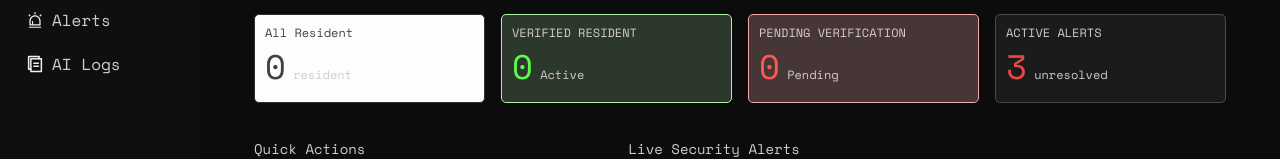
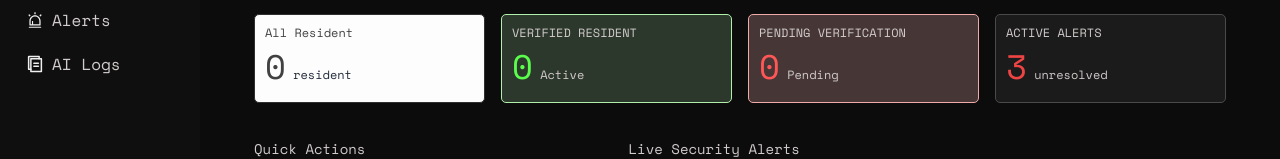
Before and after one commit to Emeey-Lanr/gate-security-FE, a React (Vite) app: page /admin/dashboard in a window 1280 px wide. Shown: the part 194-353 px from the top of the page. Built offline with nearby package versions, Linux system fonts and the light colour scheme.

Commit message:
fix: security modal in admin

```diff
--- a/src/features/admin/pages/AdminDashboard.tsx
+++ b/src/features/admin/pages/AdminDashboard.tsx
@@ -52,7 +52,7 @@ const AdminDashboard = () => {
           <p className="text-xs text-[#414141]">All Resident</p>
           <p>
             <span className="text-[34px] font-light text-[#414141]">0</span>
-            <span className="text-xs"> resident</span>
+            <span className="text-xs text-gray-800"> resident</span>
           </p>
         </div>
 
--- a/src/features/admin/pages/AdminSecurity.tsx
+++ b/src/features/admin/pages/AdminSecurity.tsx
@@ -7,8 +7,12 @@ import { useForm } from "react-hook-form";
 import SearchIcon from "../../../assets/search.svg";
 import Key from "../../../assets/key.svg";
 import { useLoadingStore } from "../../../store/useLoadingStore";
+import { useAdminModalStore } from "../../../store/Admin/useAdminModals";
 
 const AdminSecurity = () => {
+    const toggleSecurityModal = useAdminModalStore(
+      (state) => state.setSecurityModal,
+    );
     const setLoading = useLoadingStore((state) => state.setLoading);
 
   const schema = z.object({
@@ -60,7 +64,7 @@ const AdminSecurity = () => {
             </button>
           </form>
         </div>
-        <div className="mt-[16px] md:w-[400px] mb-[16px]">
+        <div onClick={()=>toggleSecurityModal(true)} className="mt-[16px] md:w-[400px] mb-[16px]">
           <div className="bg-[#1b1b1b] border border-[#4a4a4a]  p-[16px] rounded-md w-full hover:transition-all hover:duration-300 hover:bg-[#333] hover:border hover:border-[#ddd]">
             <img src={Key} className="block w-[24px]" alt="Verify Residents" />
             <p className="font-bold py-[12px] text-sm">Add Security</p>
```
